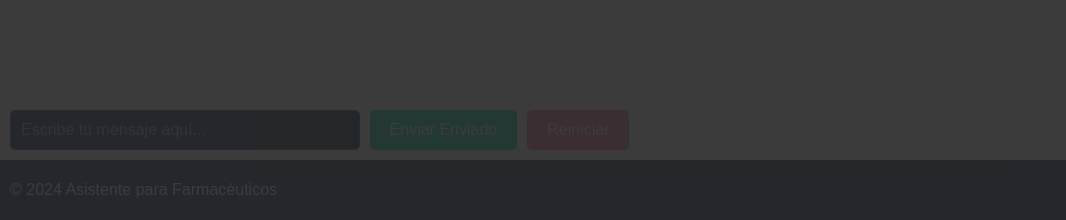
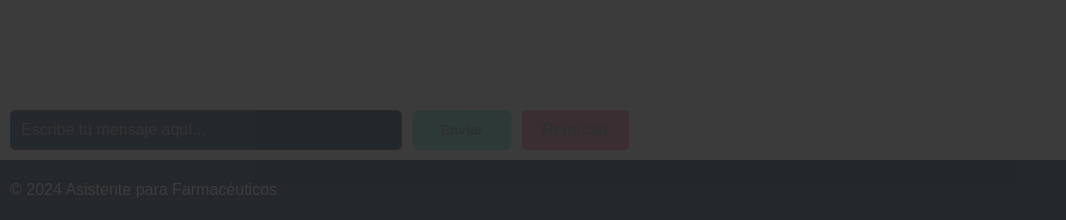
Before and after one commit to Pedrodeluna/data_hub, a website: page index.html in a window 1280 px wide. Shown: the part 580-800 px from the top of the page, 0-1066 px from the left. Drawn offline with nearby package versions, Linux system fonts and the light colour scheme.

Commit message:
changes 4

```diff
--- a/styles.css
+++ b/styles.css
@@ -72,20 +72,166 @@ footer {
     color: #aaa;
 }
 
-#send-button {
-    padding: 10px 20px;
-    font-size: 16px;
+.button {
+    --primary: #12d6ab;
+    --primary-dark: #0fb391;
+    --primary-darkest: #0c9578;
+    --text: #FFFFFF;
+    --text-opacity: 1;
+    --success: #FFFFFF;
+    --success-scale: .2;
+    --success-opacity: 0;
+    --border-radius: 7;
+    --overflow: hidden;
+    --rotate: 0;
+    --plane-x: 0;
+    --plane-y: 0;
+    --plane-opacity: 1;
+    --left-wing-background: var(--primary);
+    --left-wing-first-x: 0;
+    --left-wing-first-y: 0;
+    --left-wing-second-x: 50;
+    --left-wing-second-y: 0;
+    --left-wing-third-x: 0;
+    --left-wing-third-y: 100;
+    --left-body-background: var(--primary);
+    --left-body-first-x: 50;
+    --left-body-first-y: 0;
+    --left-body-second-x: 50;
+    --left-body-second-y: 100;
+    --left-body-third-x: 0;
+    --left-body-third-y: 100;
+    --right-wing-background: var(--primary);
+    --right-wing-first-x: 50;
+    --right-wing-first-y: 0;
+    --right-wing-second-x: 100;
+    --right-wing-second-y: 0;
+    --right-wing-third-x: 100;
+    --right-wing-third-y: 100;
+    --right-body-background: var(--primary);
+    --right-body-first-x: 50;
+    --right-body-first-y: 0;
+    --right-body-second-x: 50;
+    --right-body-second-y: 100;
+    --right-body-third-x: 100;
+    --right-body-third-y: 100;
+    display: block;
+    cursor: pointer;
+    position: relative;
+    border: 0;
+    padding: 8px 0;
+    min-width: 100px;
+    text-align: center;
     margin-left: 10px;
-    background-color: #12d6ab;
-    border: none;
-    border-radius: 5px;
-    color: #FFFFFF;
-    cursor: pointer;
-    transition: background-color 0.3s;
+    line-height: 24px;
+    font-family: inherit;
+    font-weight: 500;
+    font-size: 14px;
+    background: none !important;
+    outline: none;
+    color: var(--text);
+    transform: rotate(calc(var(--rotate) * 1deg)) translateZ(0);
+    -webkit-appearance: none;
+    -webkit-tap-highlight-color: transparent;
 }
 
-#send-button:hover {
-    background-color: #0fb391;
+.button .left,
+.button .right {
+    position: absolute;
+    left: 0;
+    top: 0;
+    right: 0;
+    bottom: 0;
+    opacity: var(--plane-opacity);
+    transform: translate(calc(var(--plane-x) * 1px), calc(var(--plane-y) * 1px)) translateZ(0);
+}
+
+.button .left:before,
+.button .left:after,
+.button .right:before,
+.button .right:after {
+    content: '';
+    position: absolute;
+    left: 0;
+    top: 0;
+    right: 0;
+    bottom: 0;
+    border-radius: calc(var(--border-radius) * 1px);
+    transform: translate(var(--x, .4%), var(--y, 0)) translateZ(0);
+    z-index: var(--z-index, 2);
+    background: var(--background, var(--left-wing-background)) !important;
+    clip-path: polygon(calc(var(--first-x, var(--left-wing-first-x)) * 1%) calc(var(--first-y, var(--left-wing-first-y)) * 1%),
+            calc(var(--second-x, var(--left-wing-second-x)) * 1%) calc(var(--second-y, var(--left-wing-second-y)) * 1%),
+            calc(var(--third-x, var(--left-wing-third-x)) * 1%) calc(var(--third-y, var(--left-wing-third-y)) * 1%));
+}
+
+.button .left:after {
+    --x: 0;
+    --z-index: 1;
+    --background: var(--left-body-background);
+    --first-x: var(--left-body-first-x);
+    --first-y: var(--left-body-first-y);
+    --second-x: var(--left-body-second-x);
+    --second-y: var(--left-body-second-y);
+    --third-x: var(--left-body-third-x);
+    --third-y: var(--left-body-third-y);
+}
+
+.button .right:before {
+    --x: -.4%;
+    --z-index: 2;
+    --background: var(--right-wing-background);
+    --first-x: var(--right-wing-first-x);
+    --first-y: var(--right-wing-first-y);
+    --second-x: var(--right-wing-second-x);
+    --second-y: var(--right-wing-second-y);
+    --third-x: var(--right-wing-third-x);
+    --third-y: var(--right-wing-third-y);
+}
+
+.button .right:after {
+    --x: 0;
+    --z-index: 1;
+    --background: var(--right-body-background);
+    --first-x: var(--right-body-first-x);
+    --first-y: var(--right-body-first-y);
+    --second-x: var(--right-body-second-x);
+    --second-y: var(--right-body-second-y);
+    --third-x: var(--right-body-third-x);
+    --third-y: var(--right-body-third-y);
+}
+
+.button span {
+    display: block;
+    position: relative;
+    z-index: 4;
+    opacity: var(--text-opacity);
+    color: #183658;
+    font-weight: bold;
+}
+
+.button span.success {
+    z-index: 0;
+    position: absolute;
+    left: 0;
+    right: 0;
+    top: 8px;
+    transform: rotate(calc(var(--rotate) * -1deg)) scale(var(--success-scale)) translateZ(0);
+    opacity: var(--success-opacity);
+    color: #183658;
+    font-weight: bold;
+}
+
+.button:disabled {
+    opacity: 0.6;
+    cursor: not-allowed;
+}
+
+.button.active {
+    --text-opacity: 0;
+    --success-opacity: 1;
+    --success-scale: 1;
+    background: none !important;
 }
 
 /* Estilos de los mensajes */
@@ -384,9 +530,10 @@ body {
     background-color: #ff1d70;
     border: none;
     border-radius: 5px;
-    color: #FFFFFF;
+    color: #183658;
     cursor: pointer;
     transition: background-color 0.3s;
+    font-weight: bold;
 }
 
 #reset-button:hover {
@@ -434,3 +581,21 @@ body {
 #continue-button:hover {
     background-color: #e01961;
 }
+
+/* Añadir estos estilos para el botón deshabilitado */
+.button.disabled {
+    opacity: 0.6;
+    cursor: not-allowed;
+    pointer-events: none;
+}
+
+.button.disabled span {
+    opacity: 0.6;
+}
+
+.button.disabled .left:before,
+.button.disabled .left:after,
+.button.disabled .right:before,
+.button.disabled .right:after {
+    opacity: 0.6;
+}
```
